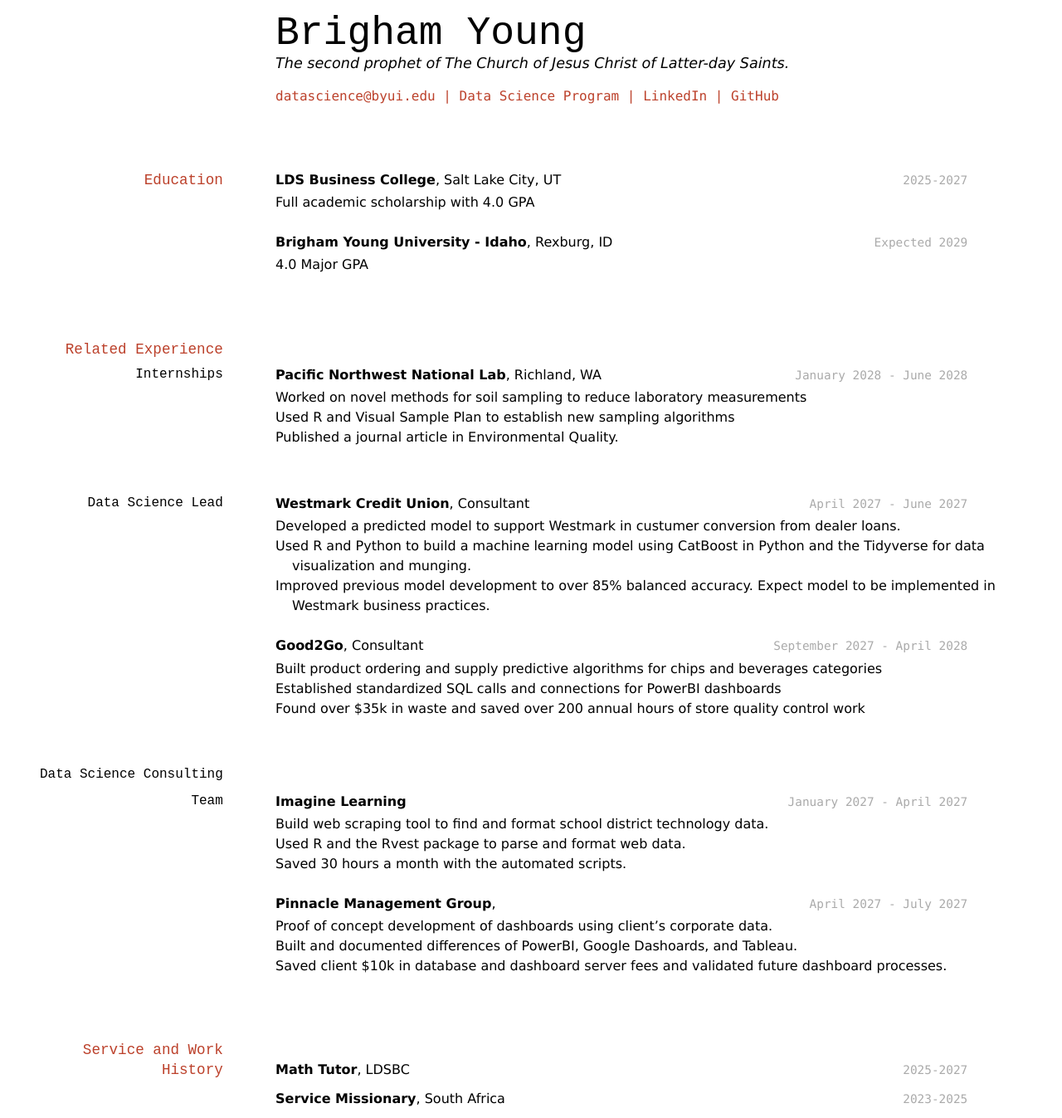
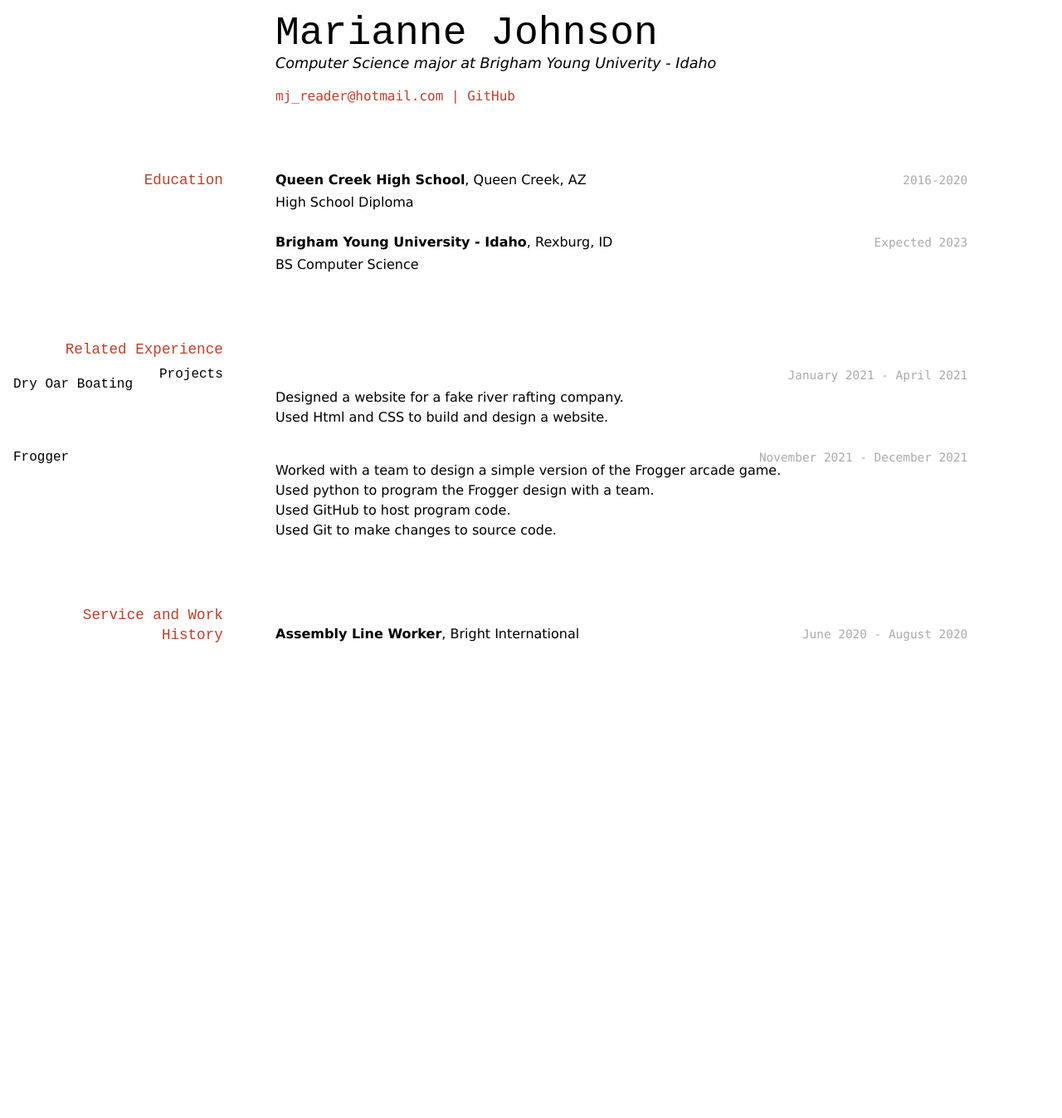
Before and after one commit to Marianne-J/JohnsonMarianne-Resume, a Jekyll site: the page built from docs/index.md, in a window 1280 px wide. Shown: the whole page at 83% size. Built offline with Jekyll 4.4.1, drawn with Linux system fonts in a browser that asks for light colours; after the commit the page ends 900 px from its top, so only the background shows below that.

Commit message:
Created first draft of resume.

```diff
--- a/docs/index.md
+++ b/docs/index.md
@@ -1,87 +1,55 @@
 ---
 layout: cv
-title: Brigham Young's Resume
+title: Marianne Johnson's Resume
 ---
-# Brigham Young
-The second prophet of The Church of Jesus Christ of Latter-day Saints.
+# Marianne Johnson
+Computer Science major at Brigham Young Univerity - Idaho
 
 <div id="webaddress">
-<a href="datascience@byui.edu">datascience@byui.edu</a>
-| <a href="https://byuidatascience.github.io/development.html">Data Science Program</a>
-| <a href="https://www.linkedin.com/groups/13537407/">LinkedIn</a>
-| <a href="https://github.com/byuids-resumes">GitHub</a>
+<a href="mj_reader@hotmail.com">mj_reader@hotmail.com</a>
+| <a href="https://github.com/Marianne-J">GitHub</a>
 </div>
 
 <!-- https://www.monique.tech/the-art-of-markdown -->
 
 ## Education
 
-`2025-2027`
-__LDS Business College__, Salt Lake City, UT
+`2016-2020`
+__Queen Creek High School__, Queen Creek, AZ
 
-- Full academic scholarship with 4.0 GPA
+- High School Diploma
 
-`Expected 2029`
+`Expected 2023`
 __Brigham Young University - Idaho__, Rexburg, ID
 
-- 4.0 Major GPA
-
+- BS Computer Science
 
 ## Related Experience
 
-### Internships
+### Projects
 
-`January 2028 - June 2028`
-__Pacific Northwest National Lab__, Richland, WA
+`January 2021 - April 2021`
 
-- Worked on novel methods for soil sampling to reduce laboratory measurements
-- Used R and Visual Sample Plan to establish new sampling algorithms
-- Published a journal article in Environmental Quality.
+#### Dry Oar Boating
 
-### Data Science Lead
+- Designed a website for a fake river rafting company.
+- Used Html and CSS to build and design a website.
 
-`April 2027 - June 2027`
-__Westmark Credit Union__, Consultant
+`November 2021 - December 2021`
 
-- Developed a predicted model to support Westmark in custumer conversion from dealer loans.
-- Used R and Python to build a machine learning model using CatBoost in Python and the Tidyverse for data visualization and munging.
-- Improved previous model development to over 85% balanced accuracy. Expect model to be implemented in Westmark business practices.
+#### Frogger
 
-`September 2027 - April 2028`
-__Good2Go__, Consultant
-
-- Built product ordering and supply predictive algorithms for chips and beverages categories
-- Established standardized SQL calls and connections for PowerBI dashboards
-- Found over $35k in waste and saved over 200 annual hours of store quality control work
-
-### Data Science Consulting Team
-
-`January 2027 - April 2027`
-__Imagine Learning__
-
-- Build web scraping tool to find and format school district technology data.
-- Used R and the Rvest package to parse and format web data.
-- Saved 30 hours a month with the automated scripts.
-
-`April 2027 - July 2027`
-__Pinnacle Management Group__,
-
-- Proof of concept development of dashboards using client's corporate data.
-- Built and documented differences of PowerBI, Google Dashoards, and Tableau.
-- Saved client $10k in database and dashboard server fees and validated future dashboard processes.
-
+- Worked with a team to design a simple version of the Frogger arcade game.
+- Used python to program the Frogger design with a team.
+- Used GitHub to host program code.
+- Used Git to make changes to source code.
 
 ## Service and Work History
 
-`2025-2027`
-__Math Tutor__, LDSBC
-
-
-`2023-2025`
-__Service Missionary__, South Africa
-
+`June 2020 - August 2020`
+__Assembly Line Worker__, Bright International
 
 
 <!-- ### Footer
 
-Last updated: May 2013 -->
+Last updated: December 2021 -->
```
